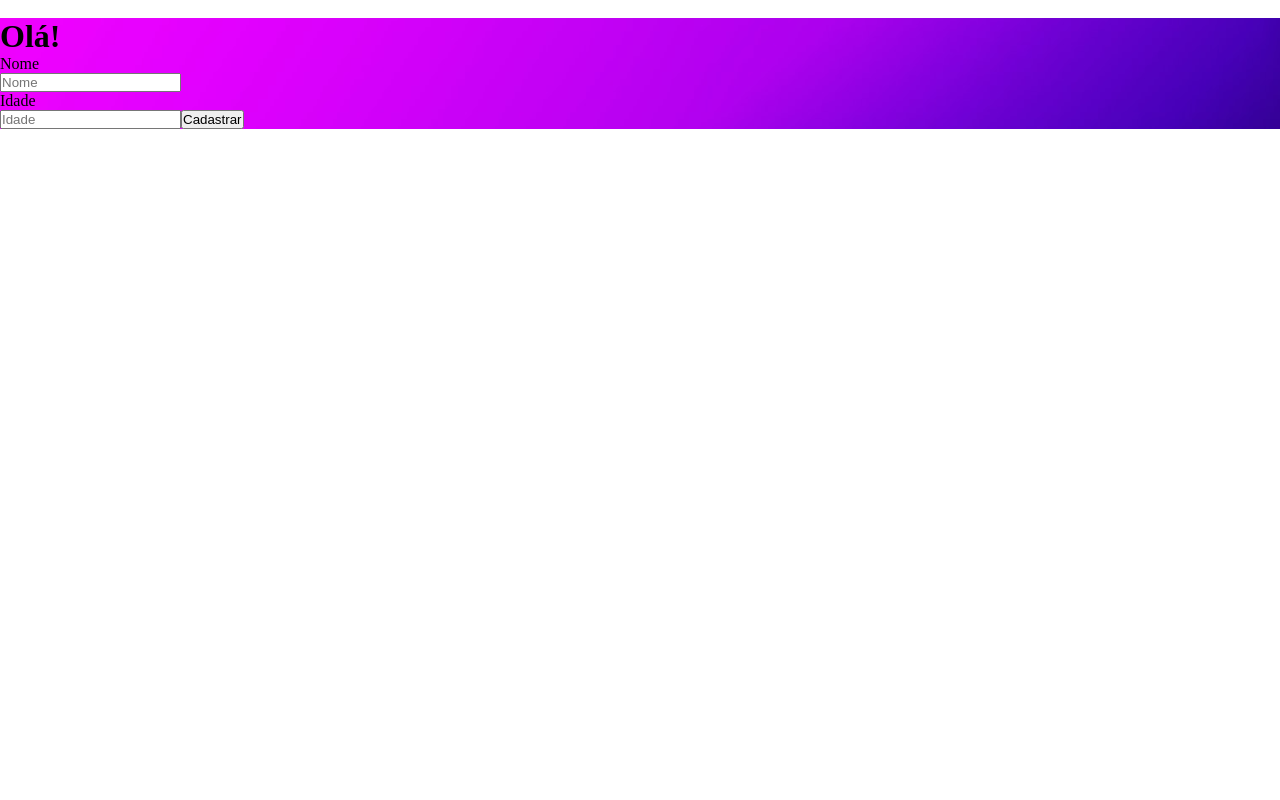
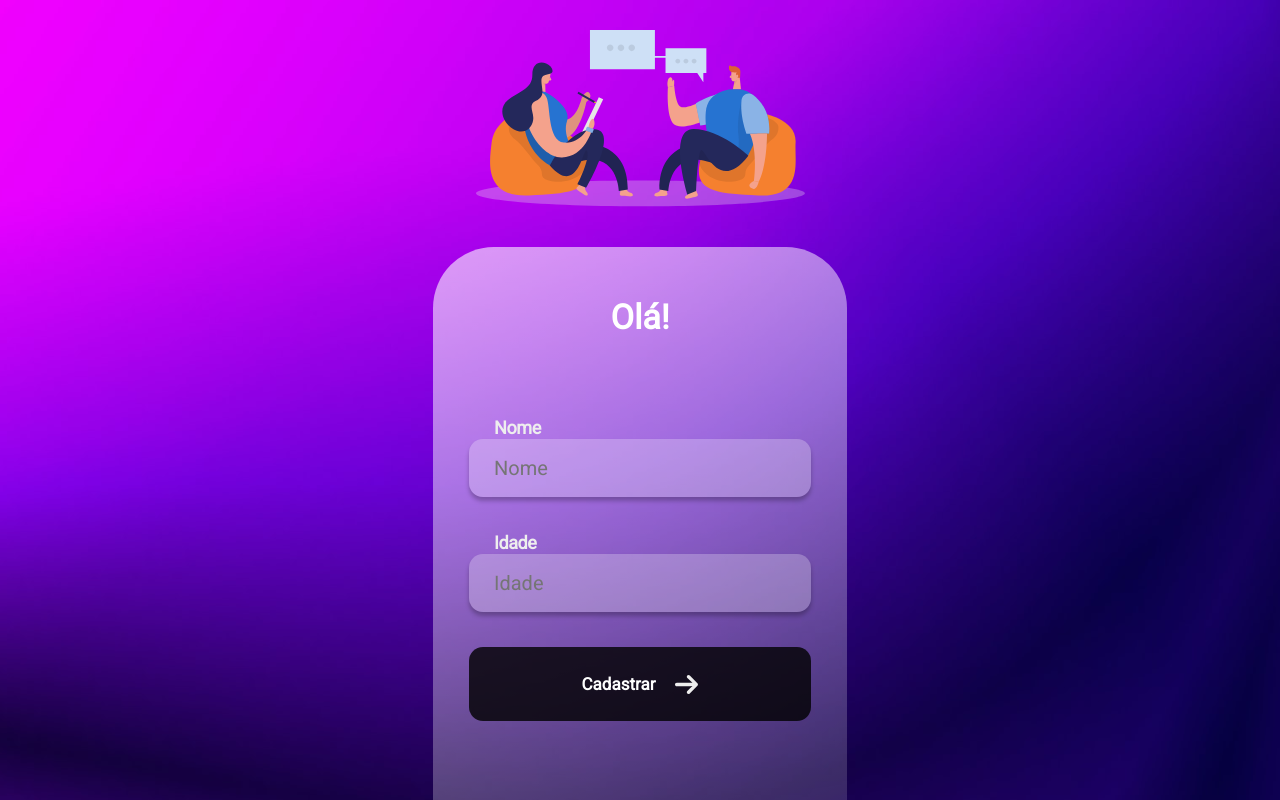
Before and after one commit to marianamoiolicapelari/cadastro-usuario-react, a React (Create React App) app: page / in a window 1280 px wide. Built offline with nearby package versions, Linux system fonts and the light colour scheme.

Commit message:
finished layout

```diff
--- a/public/index.html
+++ b/public/index.html
@@ -1,21 +1,23 @@
 <!DOCTYPE html>
 <html lang="en">
+
 <head>
   <meta charset="utf-8" />
   <link rel="icon" href="%PUBLIC_URL%/favicon.ico" />
   <meta name="viewport" content="width=device-width, initial-scale=1" />
   <meta name="theme-color" content="#000000" />
-    <meta
-      name="description"
-      content="Web site created using create-react-app"
-    />
+  <meta name="description" content="Web site created using create-react-app" />
   <link rel="apple-touch-icon" href="%PUBLIC_URL%/logo192.png" />
+  <link rel="preconnect" href="https://fonts.googleapis.com">
+  <link rel="preconnect" href="https://fonts.gstatic.com" crossorigin>
+  <link href="https://fonts.googleapis.com/css2?family=Roboto:wght@100;400&display=swap" rel="stylesheet">
+  <title>Cadastro de Usuários</title>
+</head>
 
-    <title>React App</title>
-  </head>
 <body>
   <noscript>You need to enable JavaScript to run this app.</noscript>
   <div id="root"></div>
 
 </body>
+
 </html>
--- a/src/App.js
+++ b/src/App.js
@@ -1,4 +1,7 @@
 import React from 'react'
+
+import People from './assets/people.svg'
+import Arrow from './assets/arrow.svg'
 
 import {
   Container,
@@ -10,12 +13,10 @@ import {
   Button,
 } from './styles'
 
-const App = () => {
-
-
+function App()  {
   return (
     <Container>
-      <Image />
+      <Image alt="logo-imagem" src={People}/>
       <ContainerItens>
         <H1> Olá! </H1>
 
@@ -25,7 +26,7 @@ const App = () => {
         <InputLabel>Idade</InputLabel>
         <Input placeholder="Idade" />
 
-        <Button>Cadastrar</Button>
+        <Button>Cadastrar <img alt="seta" src={Arrow}/></Button>
 
       </ContainerItens>
     </Container>
--- a/src/globalStyle.js
+++ b/src/globalStyle.js
@@ -6,6 +6,7 @@ export default createGlobalStyle`
     margin: 0;
     padding: 0;
     box-sizing: border-box;
+    font-family: 'Roboto', sans-serif;
 }
 
 `
--- a/src/index.js
+++ b/src/index.js
@@ -4,7 +4,7 @@ import App from './App'
 import GlobalStyle from './globalStyle'
 
 ReactDOM.render(
-    <div>
+    <>
         <App /> <GlobalStyle />
-    </div>,
+    </>,
     document.getElementById("root"))
--- a/src/styles.js
+++ b/src/styles.js
@@ -1,31 +1,92 @@
 import styled from 'styled-components'
 import Background from './assets/background1.svg'
 
-export const Container = styled.div `
+export const Container = styled.div`
+    background: url("${Background}");
+    background-size: cover;
 
+    display: flex;
+    flex-direction: column;
+    align-items: center;
+    gap: 40px;
+    height: 100vh;
 `
 
-export const Image = styled.img `
-
+export const Image = styled.img`
+    margin-top: 30px;
 `
 
-export const ContainerItens = styled.div `
-background: url("${Background}");
-background-size: cover;
+export const ContainerItens = styled.div`
+    background: linear-gradient(157.44deg, rgba(255, 255, 255, 0.6) 0.84%, rgba(255, 255, 255, 0.6) 0.85%, rgba(255, 255, 255, 0.15) 100%);
+    border-radius: 61px 61px 0px 0px;
+    padding: 50px 36px;
+
+    display: flex;
+    flex-direction: column;
+    height: 100vh;
 `
 
-export const H1 = styled.h1 `
-
+export const H1 = styled.h1`
+    font-style: normal;
+    font-weight: 700;
+    font-size: 34px;
+    line-height: 40px;
+    text-align: center;
+    color: #FFF;
+    margin-bottom: 80px;
 `
 
-export const InputLabel = styled.p `
-
+export const InputLabel = styled.p`
+    letter-spacing: -0.408px;
+    color: #EEEEEE;
+    font-style: normal;
+    font-weight: 700;
+    font-size: 18px;
+    line-height: 22px;
+    margin-left: 25px;
 `
 
-export const Input = styled.input `
-
+export const Input = styled.input`
+    background: rgba(255, 255, 255, 0.25);
+    box-shadow: 0px 4px 4px rgba(0, 0, 0, 0.25);
+    border-radius: 14px;
+    width: 342px;
+    height: 58px;
+    border: none;
+    outline: none;
+    padding-left: 25px;
+    margin-bottom: 35px;
+    font-style: normal;
+    font-weight: 400;
+    font-size: 20px;
+    line-height: 28px;
+    color: #FFF;
 `
 
-export const Button = styled.button `
+export const Button = styled.button`
+    width: 342px;
+    height: 74px;
+    background: rgba(0, 0, 0, 0.8);
+    border-radius: 14px;
+    border: none;
 
+    font-style: normal;
+    font-weight: 700;
+    font-size: 17px;
+    line-height: 28px;
+    color: #FFF;
+    cursor: pointer;
+
+    display: flex;
+    align-items: center;
+    justify-content: center;
+    gap: 20px;
+
+    &:hover {
+        opacity: 0.8;
+    }
+
+    &:active {
+        opacity: 0.5;
+    }
 `
```
Lines whose indentation alone changed are shown as unchanged.
